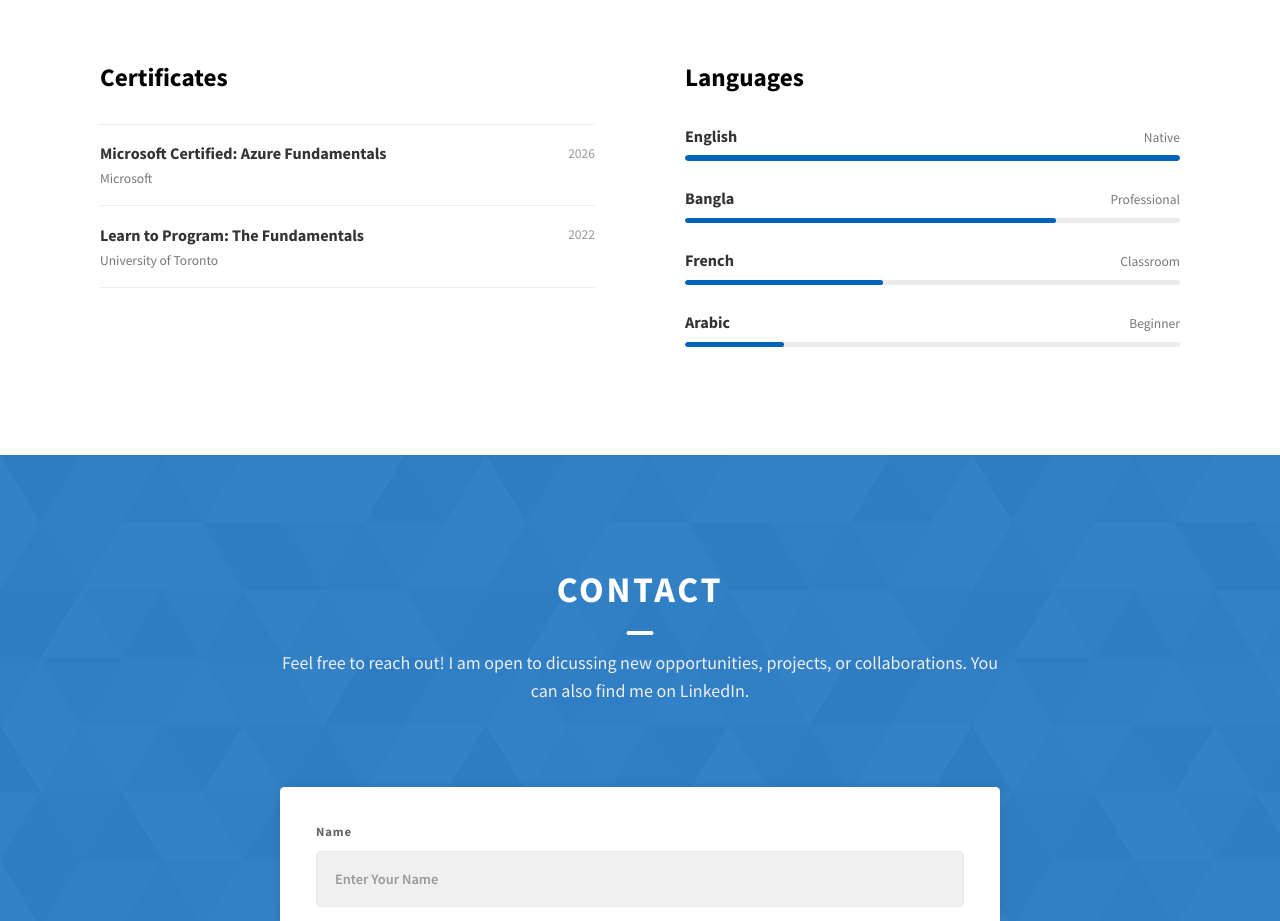
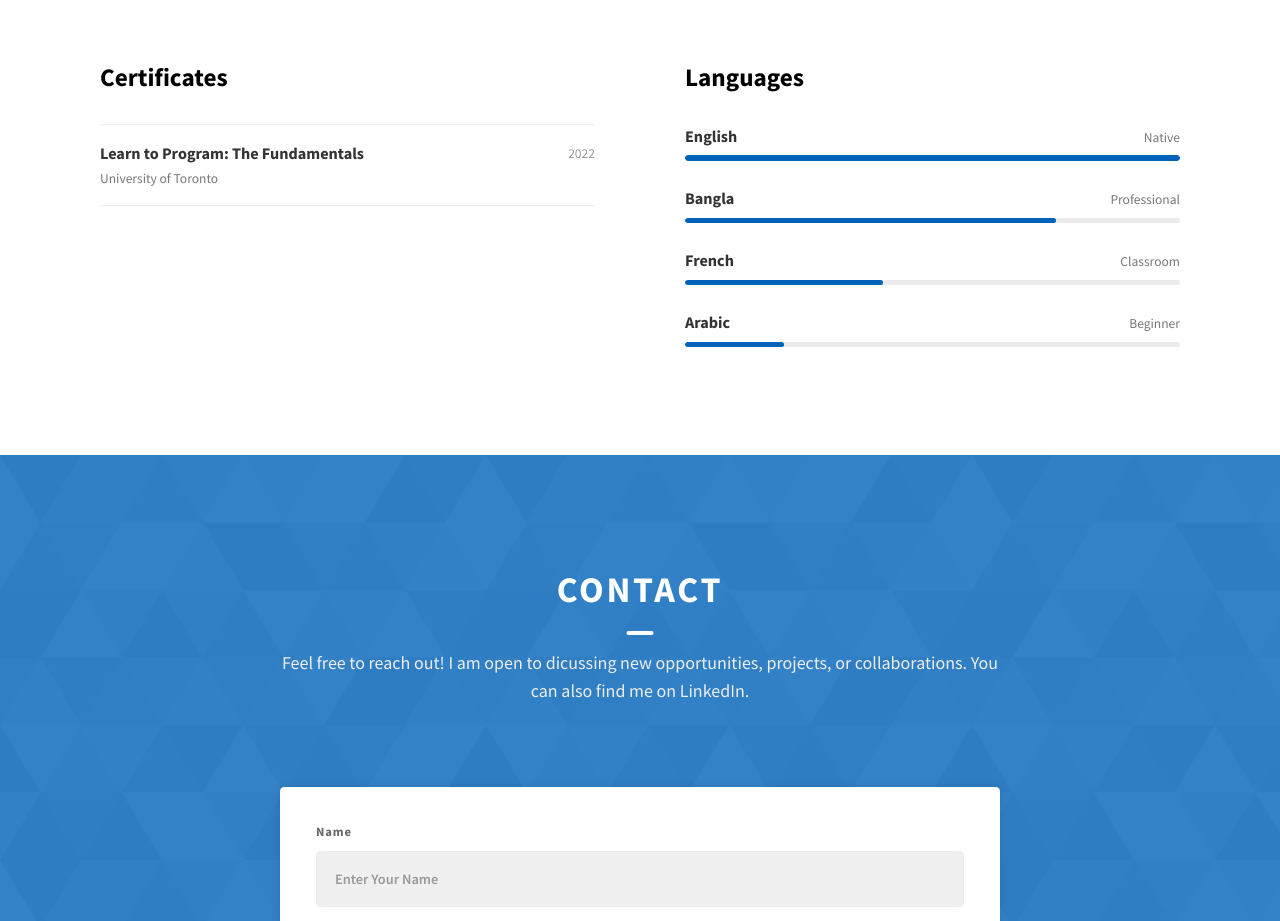
Before and after one commit to AfraAd/website-portfolio, a website: page index.html in a window 1280 px wide. Shown: the part 3600-4521 px from the top of the page. Drawn offline with Linux system fonts and the light colour scheme.

Commit message:
removed azures certificate

```diff
--- a/index.html
+++ b/index.html
@@ -300,13 +300,13 @@
           <div class="certs-langs__col">
             <h3 class="about__content-title">Certificates</h3>
             <ul class="certs">
-              <li class="certs__item">
+              <!-- <li class="certs__item">
                 <div class="certs__item-info">
                   <span class="certs__item-name">Microsoft Certified: Azure Fundamentals</span>
                   <span class="certs__item-issuer">Microsoft</span>
                 </div>
                 <span class="certs__item-year">2026</span>
-              </li>
+              </li> -->
               <li class="certs__item">
                 <div class="certs__item-info">
                   <span class="certs__item-name">Learn to Program: The Fundamentals</span>
```
